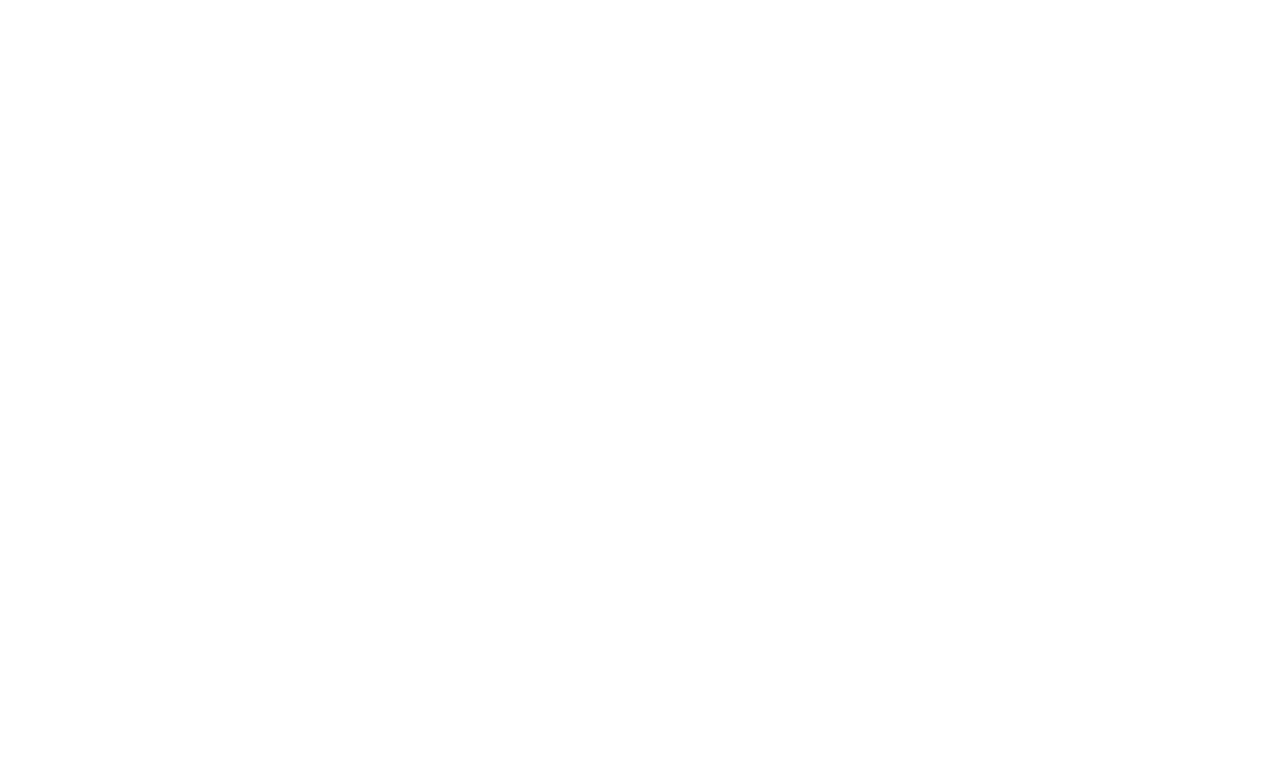
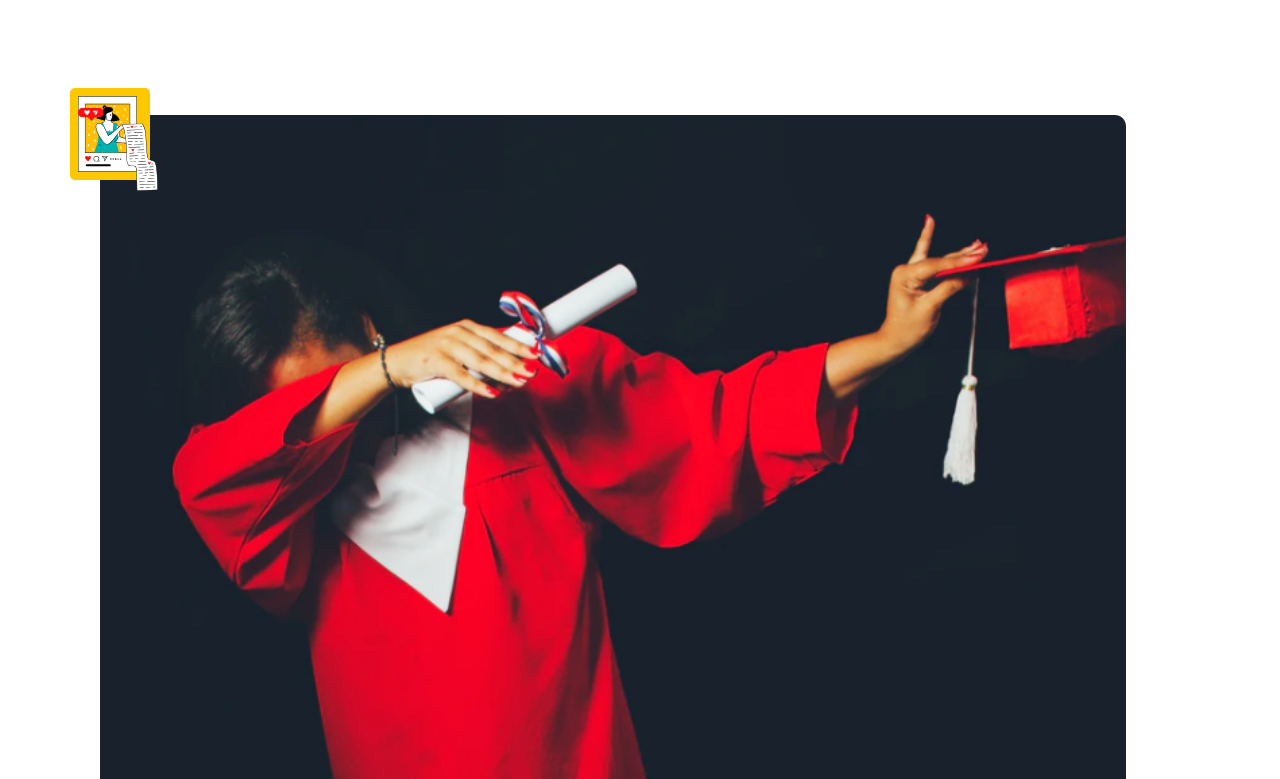
Before and after one commit to AhmedSaladin/seamlab-task, an Angular app: page / in a window 1280 px wide. Shown: the part 2041-2820 px from the top of the page. Before the commit the page ends 2156 px from the top, so only its background shows below. Built offline with nearby package versions, Linux system fonts and the light colour scheme.

Commit message:
Test feedback component

```diff
--- a/src/app/app.component.html
+++ b/src/app/app.component.html
@@ -2,3 +2,4 @@
 <app-hero-banner></app-hero-banner>
 <app-announcement></app-announcement>
 <app-home></app-home>
+<app-feedback></app-feedback>
```
